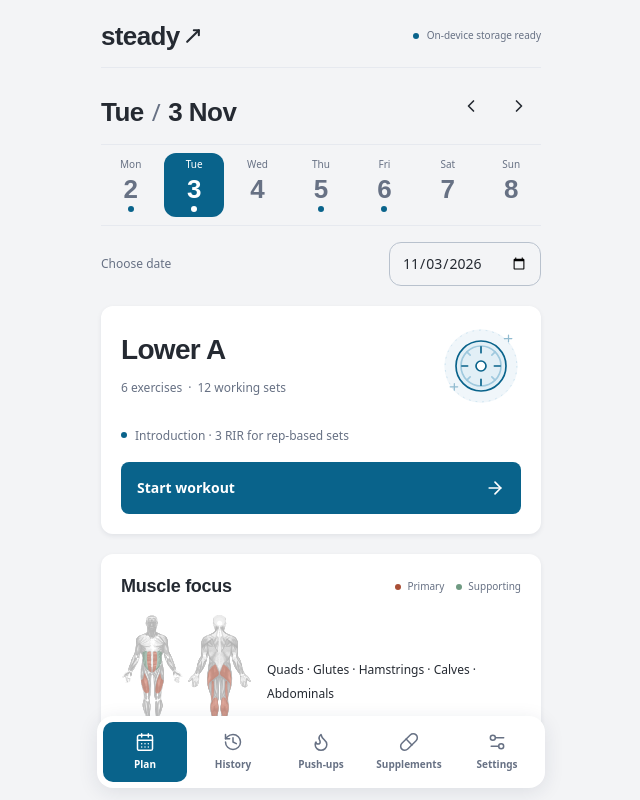
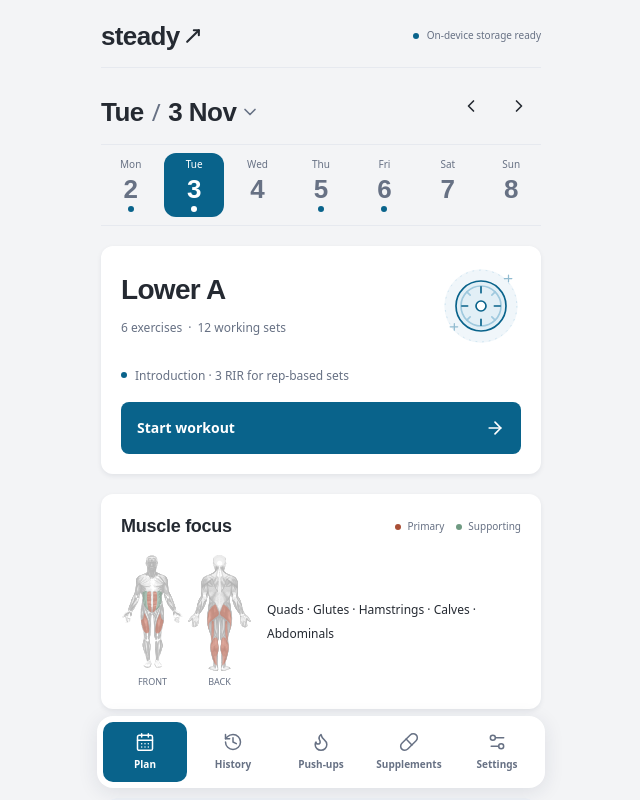
Before and after one commit to kdevdot/workout_tracker, a Vue app: page / in a window 1280 px wide. Shown: the top 800 px of the page, without its empty margins (319-959 px from the left). Built offline with nearby package versions, Linux system fonts and the light colour scheme.

Commit message:
feat(plan): open the date picker from the date title

```diff
--- a/src/components/WeekStrip.vue
+++ b/src/components/WeekStrip.vue
@@ -1,6 +1,6 @@
 <script setup lang="ts">
 import { computed } from 'vue';
-import { Check, ChevronLeft, ChevronRight } from '@lucide/vue';
+import { Check, ChevronDown, ChevronLeft, ChevronRight } from '@lucide/vue';
 import { formatDate, shiftDate, weekFor } from '@/domain/dates';
 import { workoutForDate, workouts } from '@/domain/programme';
 import { Button } from '@/components/ui/button';
@@ -26,12 +26,23 @@ const days = computed(() =>
 <template>
   <section class="screen-enter flex flex-col gap-4">
     <div class="flex items-end justify-between gap-3">
-      <div>
-        <h1 class="page-heading">
+      <!-- The title is the date picker: a transparent native input sits on top of it. -->
+      <div
+        class="has-focus-visible:ring-ring/60 relative -ml-1 rounded-lg px-1 has-focus-visible:ring-2"
+      >
+        <h1 class="page-heading flex items-center">
           {{ formatDate(date, { weekday: 'short' })
           }}<span class="text-muted-foreground mx-2 font-sans text-2xl font-normal">/</span
           >{{ formatDate(date, { day: 'numeric', month: 'short' }) }}
+          <ChevronDown class="text-muted-foreground ml-1 size-5" aria-hidden="true" />
         </h1>
+        <input
+          type="date"
+          aria-label="Choose date"
+          :value="date"
+          class="absolute inset-0 size-full cursor-pointer opacity-0"
+          @change="emit('date', ($event.target as HTMLInputElement).value)"
+        />
       </div>
       <div class="flex items-center gap-1">
         <Button
@@ -92,17 +103,5 @@ const days = computed(() =>
         />
       </button>
     </div>
-
-    <label
-      class="text-muted-foreground flex items-center justify-between gap-3 text-xs font-medium"
-    >
-      Choose date
-      <input
-        type="date"
-        :value="date"
-        class="border-input bg-background text-foreground focus-visible:ring-ring/50 min-h-11 rounded-lg border px-3 text-sm outline-none focus-visible:ring-3"
-        @change="emit('date', ($event.target as HTMLInputElement).value)"
-      />
-    </label>
   </section>
 </template>
```
